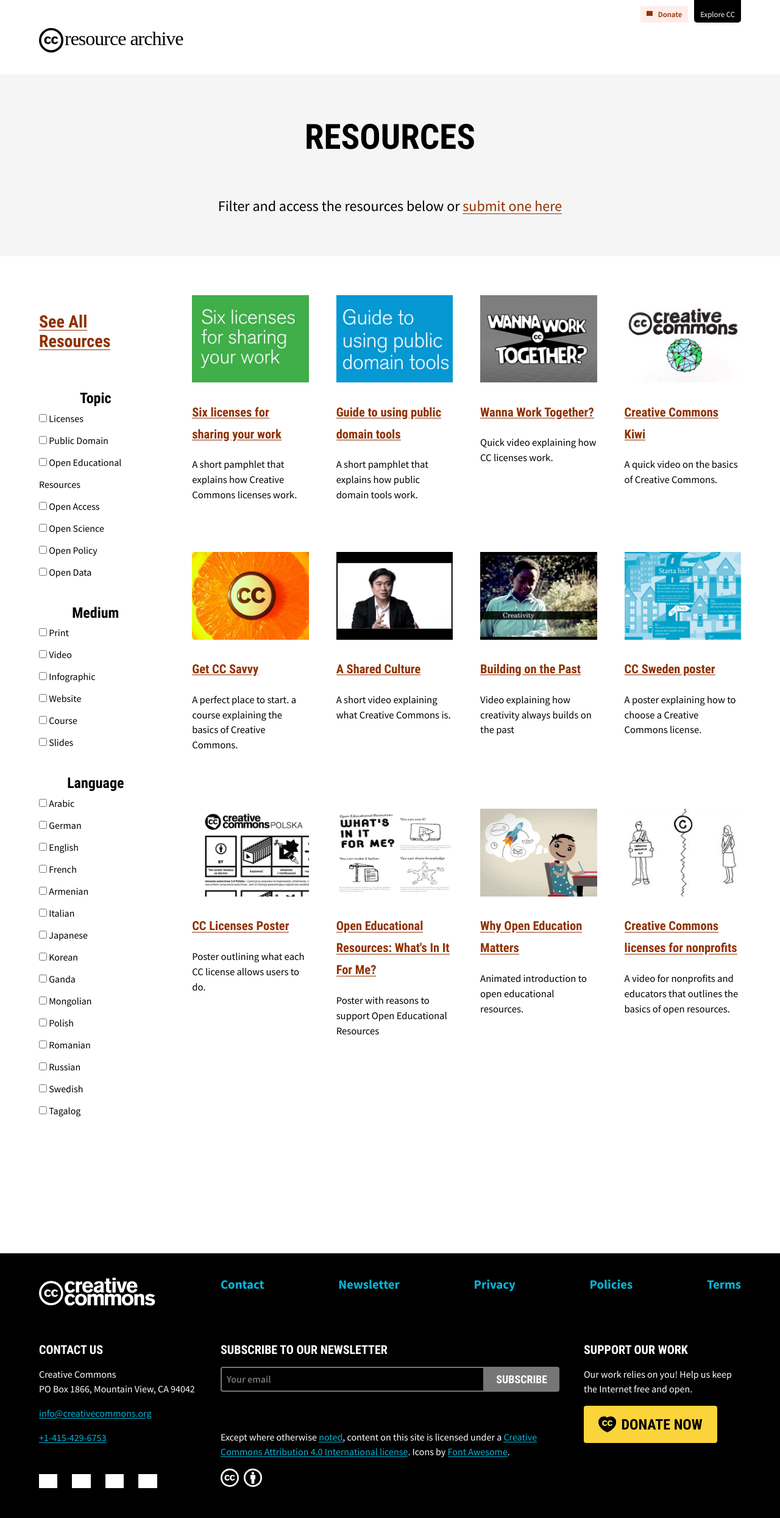
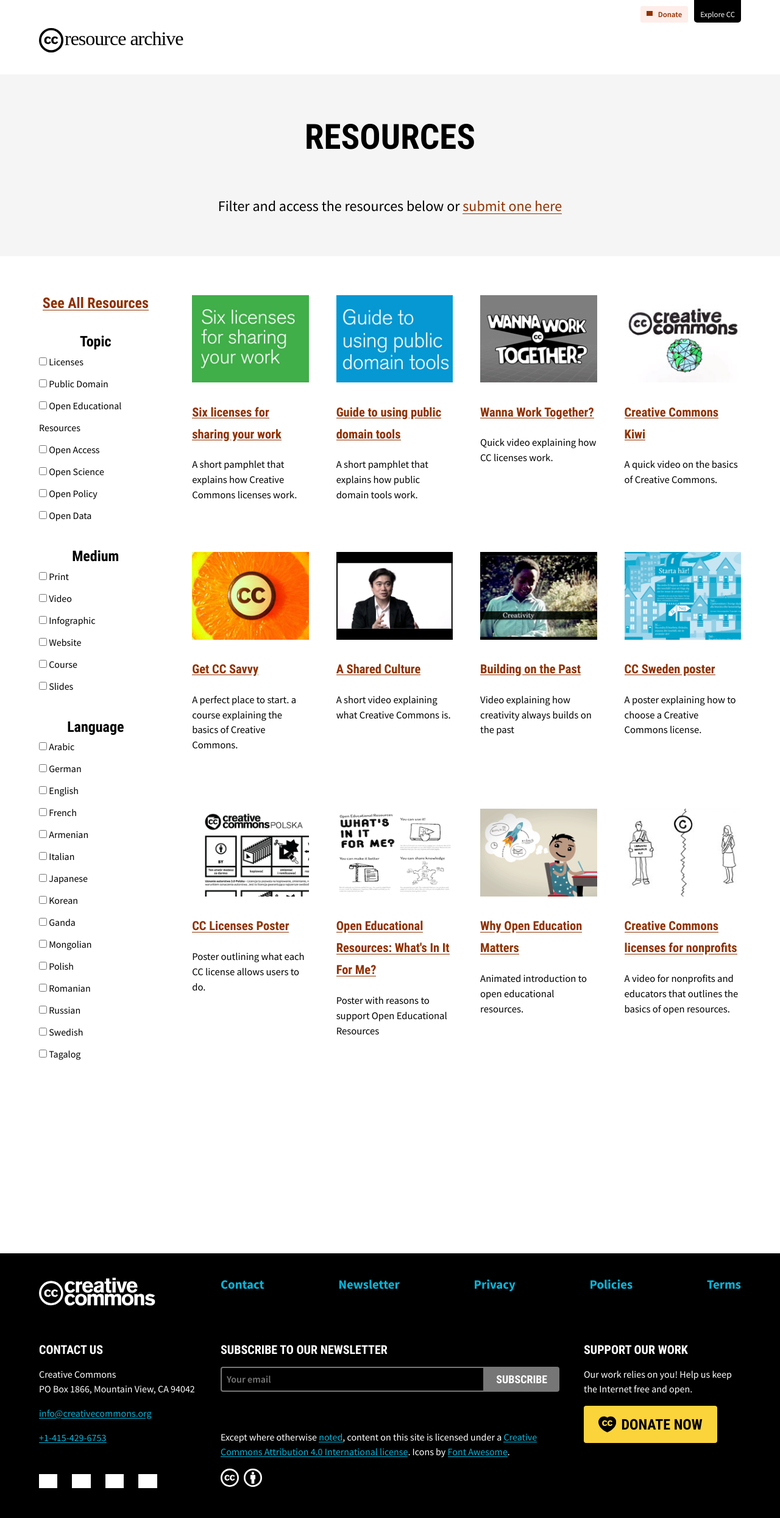
Before and after one commit to creativecommons/cc-resource-archive, a Jekyll site: the page built from docs/index.html, in a window 1280 px wide. Shown: the whole page at 61% size. Built offline with Jekyll 4.4.1, drawn with Linux system fonts in a browser that asks for light colours; nearby versions of some CDN libraries; some web fonts are replaced; library files that are not in the unit come from our copies; grey boxes are pictures that could not be loaded.

Commit message:
enhanced styles for resourcenavbar and SEE-ALL button

```diff
--- a/docs/_assets/css/style.css
+++ b/docs/_assets/css/style.css
@@ -128,8 +128,8 @@
   font-size: 1rem;
 }
 
-#resourcenavbar ul li a {
-  margin-right: 10px;
+#resourcenavbar p {
+  font-size: 1rem;
 }
 
 .resourcenav {
@@ -141,10 +141,13 @@
   display: block;
 }
 
-#bannercc {
-  width: 210px;
-  height: 50px;
-  margin-left: 100px;
+#see-all {
+  margin: 0;
+  font-size: 1.5em;
+  text-align: center;
+  font-family: "Roboto Condensed";
+  font-style: normal;
+  font-weight: 700;
 }
 
 /* Styles For resource.html */
```
